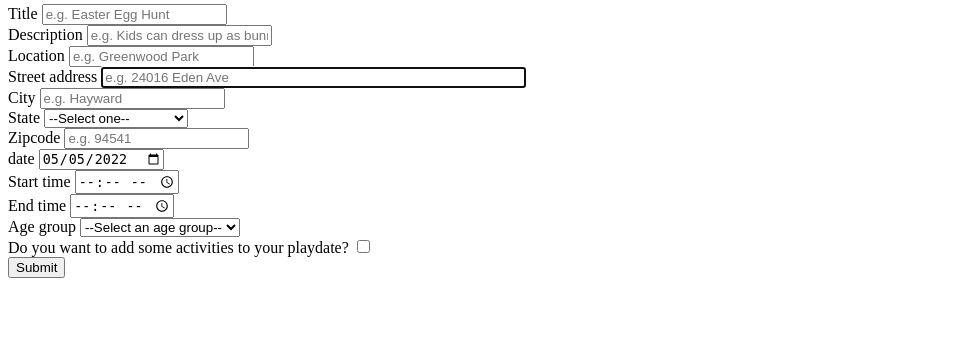
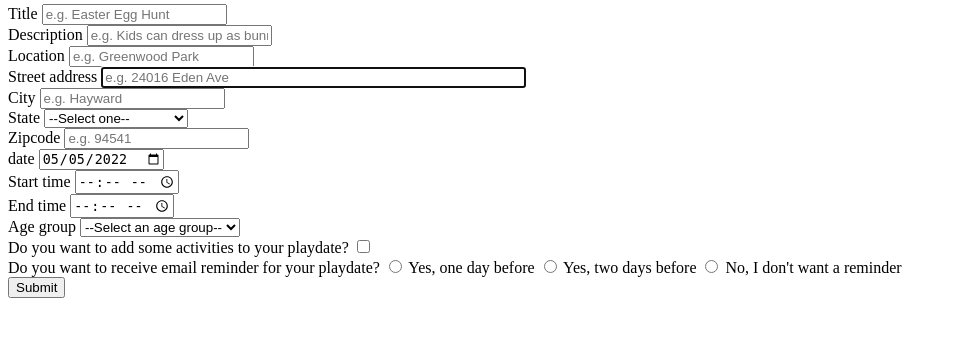
Before and after one commit to hoaian-phan/project-playdate-birdies, a Flask app: page /host in a window 1280 px wide. Shown: the part 134-471 px from the top of the page, without its empty margins (0-954 px from the left). Run offline with Flask 2, Linux system fonts and the light colour scheme; the visitor is signed in with stand-in values (Sample User, id 1); some libraries are stand-ins or nearby versions.

Commit message:
Completed email reminders for host using Celery & Redis

```diff
--- a/crud.py
+++ b/crud.py
@@ -45,7 +45,7 @@ def get_user_by_name_email(fname, lname, email):
 def get_users_of_tomorrow_events(day):
     """ Return a list of users who have events tomorrow"""
 
-    hosts = User.query.join(Event).filter(Event.date - day == 1).all()
+    hosts = User.query.join(Event).filter(Event.date - day == 2).all()
     attendants = User.query.join(Registration).join(Event).filter(Event.date - day == 1).all()
 
     return hosts + attendants
--- a/server.py
+++ b/server.py
@@ -6,16 +6,19 @@ from jinja2 import StrictUndefined
 from datetime import datetime, date, timedelta
 from passlib.hash import argon2
 from flask_mail import Mail, Message
+from celery import Celery
+import redis
 import crud
 import os
 import re
-from geopy import distance
 
+# Flask app config
 app = Flask(__name__)
 app.secret_key = os.environ['SECRET_KEY']
 app.jinja_env.undefined = StrictUndefined
 mail = Mail(app)
 
+# Flask mail config
 app.config['MAIL_SERVER']='smtp.mailtrap.io'
 app.config['MAIL_PORT'] = 2525
 app.config['MAIL_USERNAME'] = os.environ['MAIL_USERNAME']
@@ -25,6 +28,14 @@ app.config['MAIL_USE_SSL'] = False
 app.config['MAIL_DEFAULT_SENDER'] = "do-not-reply@playdatebirdies.com"
 
 mail = Mail(app)
+
+# Celery configuration
+app.config['CELERY_BROKER_URL'] = 'redis://127.0.0.1:6379/0'
+app.config['CELERY_RESULT_BACKEND'] = 'redis://127.0.0.1:6379/0'
+
+# Initialize Celery
+celery = Celery(app.name, broker=app.config['CELERY_BROKER_URL'])
+celery.conf.update(app.config)
 
 US_STATES = {
   "AL": "Alabama",
@@ -330,7 +341,7 @@ def host():
     if request.method == "POST":
         # Get host_id from session
         host_id = session["user_id"]
-        # Get inputs from the form
+        # Get inputs from the form for event details
         title = request.form.get("title")
         description = request.form.get("description")
         name = request.form.get("location")
@@ -344,6 +355,8 @@ def host():
         age_group = request.form.get("age_group")
         standard_activities = request.form.getlist("activity")
         other_activity = request.form.get("otherActivity")
+        # Duration for email reminder (on hosting form)
+        reminder = request.form.get("reminder")
 
         # Query this input location to check it is already in database
         input_location = crud.get_location_by_name_and_address(name=name, address=address)
@@ -357,6 +370,7 @@ def host():
         event = crud.get_event_by_inputs(host_id, datemonth, start, end)
         if event:
             flash("You can't host two events at the same time.")
+            return redirect ("/host")
         # Else, create a new event object and add to database
         new_event = crud.host_a_playdate(host_id, title, description, input_location.location_id,
                                     datemonth, start, end, age_group)
@@ -384,6 +398,32 @@ def host():
 
         flash(f"{new_event.host.fname}, your playdate {new_event.title} is scheduled on {new_event.date} from {new_event.start_time} to {new_event.end_time} at {new_event.location.name}.")
         flash("Congratulations! You will be an awesome host!")
+
+        # If the host chooses to receive email reminder, collect info and store in a dictionary
+        if reminder != "no":
+
+            # Make dictionary
+            data = {}
+            data["user"] = new_event.host.fname
+            data["email"] = new_event.host.email
+            data["title"] = new_event.title
+            data["location"] = new_event.location.name
+            data["start"] = new_event.start_time
+            data["url"] = request.url_root
+            if reminder == "1":
+                # Calculate duration to schedule celery to send email
+                duration = (new_event.date - timedelta(days=1) - date.today()).total_seconds()
+                print("\n" * 5, "duration: ", duration)
+                data["date"] = "tomorrow"
+            else:
+                # Calculate duration to schedule celery to send email
+                duration = (new_event.date - timedelta(days=2) - date.today()).total_seconds()
+                print("\n" * 5, "duration: ", duration)
+                data["date"] = "the day after tomorrow"
+            print("\n" * 5, data["date"])
+            # Schedule email
+            send_reminder.apply_async(args=[data], countdown=duration)
+            flash(f"Successfully scheduled email reminder to send {reminder} day(s) before your event.")
 
         return redirect("/profile")
 
@@ -427,7 +467,7 @@ def cancel_event():
             emails = [registration.user.email for registration in event.registrations]
             msg = Message(f"Your {event.title} is canceled", bcc=emails)
             homepage_url = f"<br><a href={url_root}>Playdate Birdies</a>"
-            msg.html = f"We are sorry your playdate got canceled. Please visit {homepage_url} to see other events."
+            msg.html = f"We are sorry your playdate got canceled.<br> Please visit {homepage_url} to see other events."
             mail.send(msg)
 
         # Delete all registrations for this event
@@ -583,7 +623,7 @@ def register():
     # Send email updates to the host every time there is a new registration
     msg = Message(f"Your {event.title} got a new registration", recipients=[event.host.email])
     profile_url = f"<br><a href={url_root}/profile>your profile</a>"
-    msg.html = f"{user.fname} {user.lname} has just registered to join your playdate {event.title}. Visit {profile_url} to see more."
+    msg.html = f"{user.fname} {user.lname} has just registered to join your playdate {event.title}.<br> Visit {profile_url} to see more."
     mail.send(msg)
 
     return jsonify({"success": True, "registration": new_registration})
@@ -667,8 +707,7 @@ def send_invitation():
     event_url = request.args.get("event_info")
     message_body = request.args.get("message")
     # Make the hyperlink by concatenating the root url and event url
-    url_root = request.url_root
-    event_url = url_root + event_url
+    event_url = request.url_root + event_url
     message_body += f"<br><a href='{event_url}'>{event.title}</a>"
     # Create an email notification and send
     msg = Message(f'{user.fname} {user.lname} recommends you check out this playdate', bcc=recipients)
@@ -729,32 +768,14 @@ def show_calendar():
 
     return render_template("calendar.html", cal_events=events_dict, today = date.today())
 
-
-# Send reminder email route
-@app.route("/reminder")
-def reminder():
-    """ Send email reminders about an upcoming events"""
-
-    # Get a list of users that have events tomorrow
-    users = crud.get_users_of_tomorrow_events(date.today())
-    print("\n" * 5, "Users from query: ", users)
-
-    # Get the url root
-    url_root = request.url_root
-
-    # Get email list
-    recipients = []
-    for user in users:
-        recipients.append(user.email)
-    print("email list: ", recipients)
-
-    # Create an email notification and send
-    msg = Message("You have an upcoming playdate tomorrow", bcc=recipients)
-    msg.html = f"Don't need to wait long, your playdate is tomorrow! Log in to <br><a href={url_root}/profile>your profile</a> to see details."
-    mail.send(msg)
-
-    return "Sent"
-
+# Send reminder email
+@celery.task
+def send_reminder(data):
+    """ Function to send email reminders """
+    with app.app_context():
+        msg = Message("You have an upcoming playdate tomorrow", recipients=[data["email"]])
+        msg.html = f"{data['user']}, are you excited about your upcoming playdate?<br> Don't need to wait long, your playdate at {data['location']} at {data['start']} is {data['date']}! <br> Log in to <a href={data['url']}/profile>your profile</a> to see details."
+        mail.send(msg)
 
 if __name__ == "__main__":
     # DebugToolbarExtension(app)
--- a/templates/hosting.html
+++ b/templates/hosting.html
@@ -105,6 +105,15 @@
         </div>
     </div>
 
+    <div>
+        Do you want to receive email reminder for your playdate?
+        <input type="radio" id="one_day" name="reminder" value="1">
+        <label for="one_day">Yes, one day before</label>
+        <input type="radio" id="two_day" name="reminder" value="2">
+        <label for="two_day">Yes, two days before</label>
+        <input type="radio" id="no" name="reminder" value="no">
+        <label for="no">No, I don't want a reminder</label>
+    </div>
 
     <div>
         <button type="submit" form="host_form" value="Submit">Submit</button>
```
Also changed, not shown: 1 other file.
